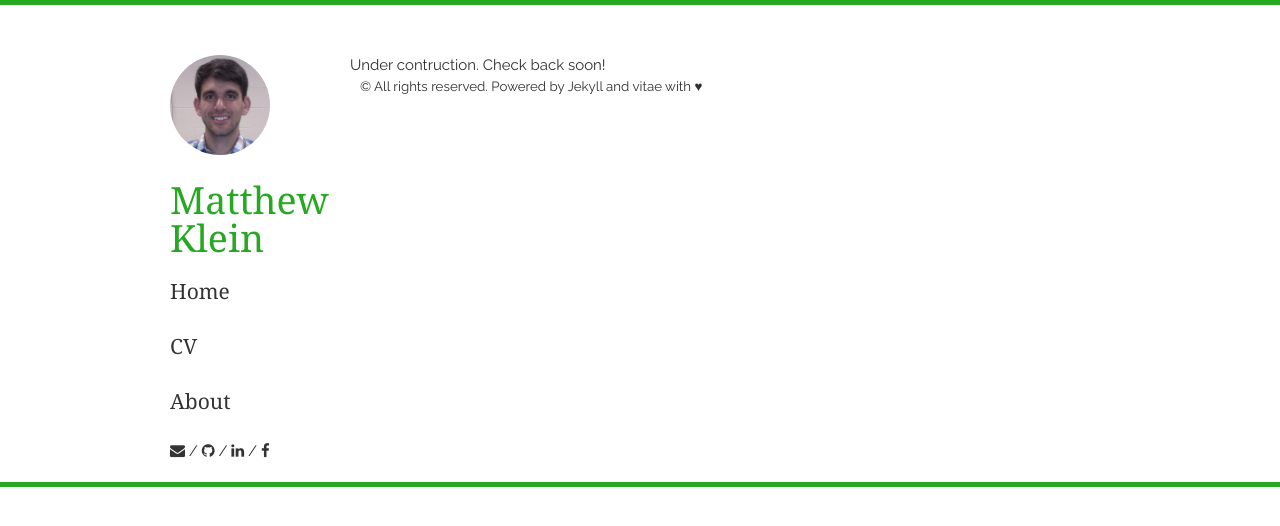
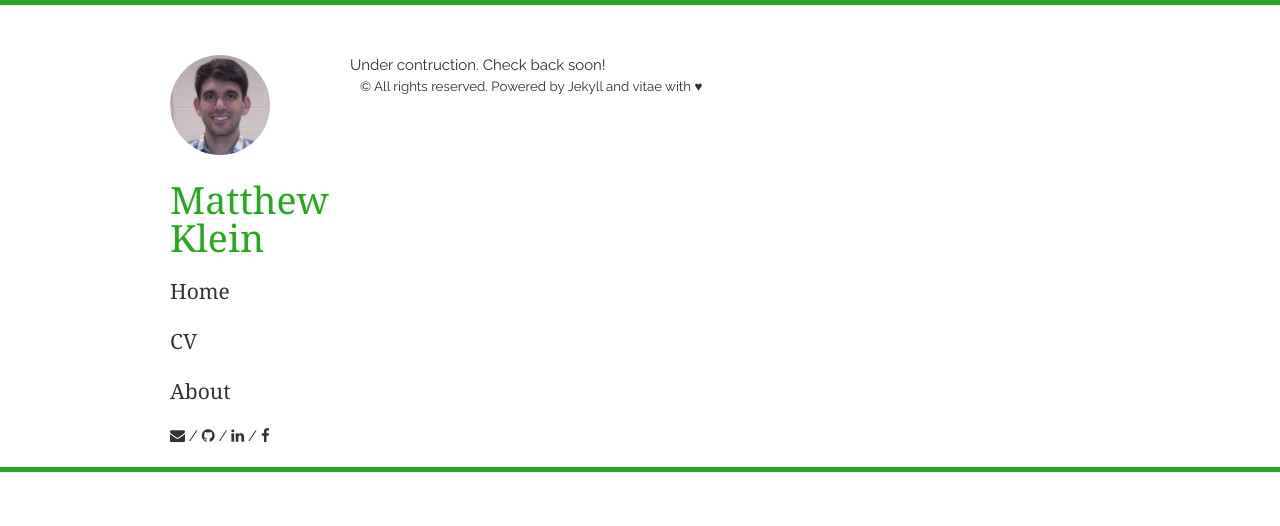
Before and after one commit to kleinma/kleinma.github.io, a Jekyll site: the page built from index.html, in a window 1280 px wide. Shown: the top 526 px of the page. Built offline with Jekyll 4.4.1, drawn with Linux system fonts in a browser that asks for light colours; nearby versions of some CDN libraries; Markdown is read by kramdown in place of the engine named in the settings; the list of posts is cut into pages by our own code.

Commit message:
Try to change the spacing.

```diff
--- a/_includes/sidebar.html
+++ b/_includes/sidebar.html
@@ -19,7 +19,7 @@
             </p>
         {% else %}
 
-            <h4> <a href="{{ site.baseurl }}">Home</a> </h4> <br/>
+            <p> <h4> <a href="{{ site.baseurl }}">Home</a> </h4> </p>
 
             {% comment %}
                 The code below dynamically generates a sidebar nav of pages with `layout: page` in the front-matter.
@@ -29,7 +29,7 @@
             {% for node in pages_list %}
                 {% if node.title != null %}
                     {% if node.layout == "page" %}
-                        <h4> <a href="{{ node.url }}">{{ node.title }}</a> </h4><br/>
+                        <p> <h4> <a href="{{ node.url }}">{{ node.title }}</a> </h4> <p/>
                     {% endif %}
                 {% endif %}
             {% endfor %}
```
